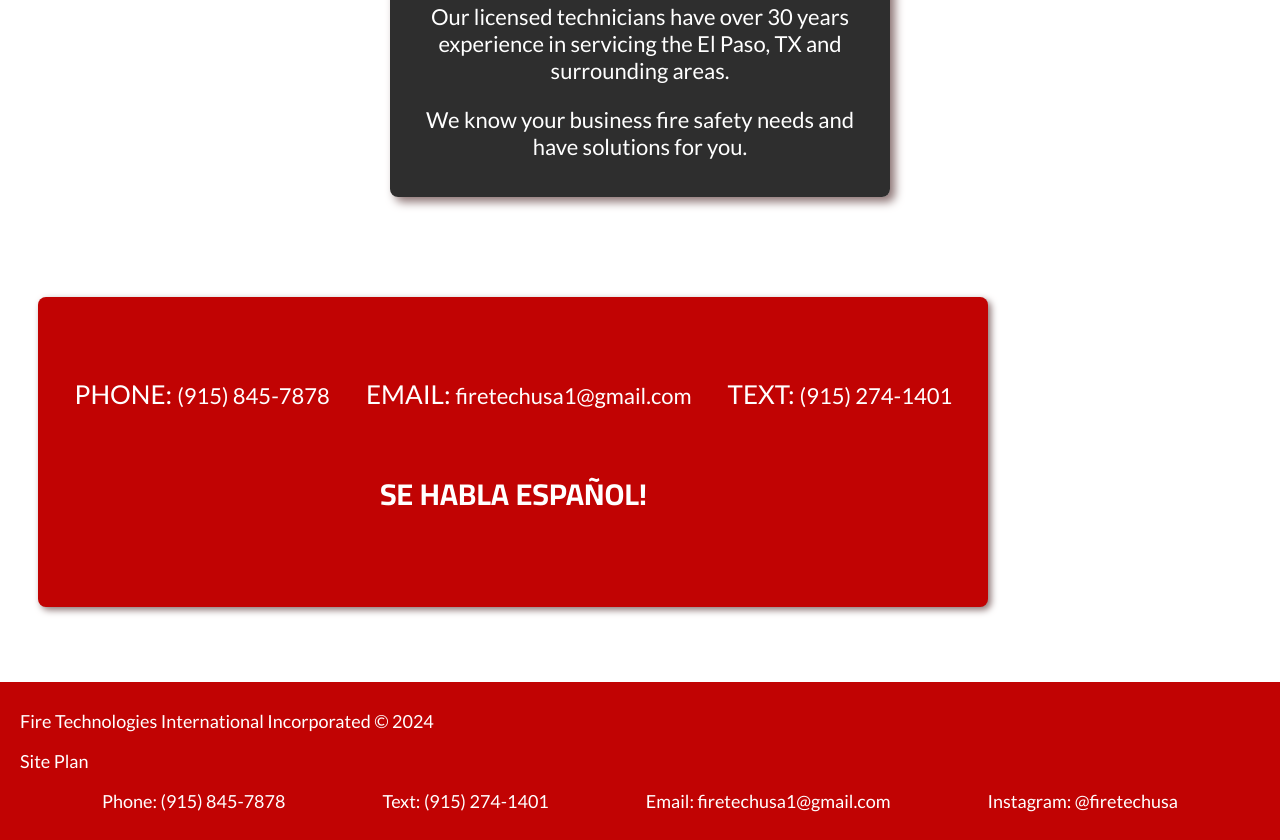
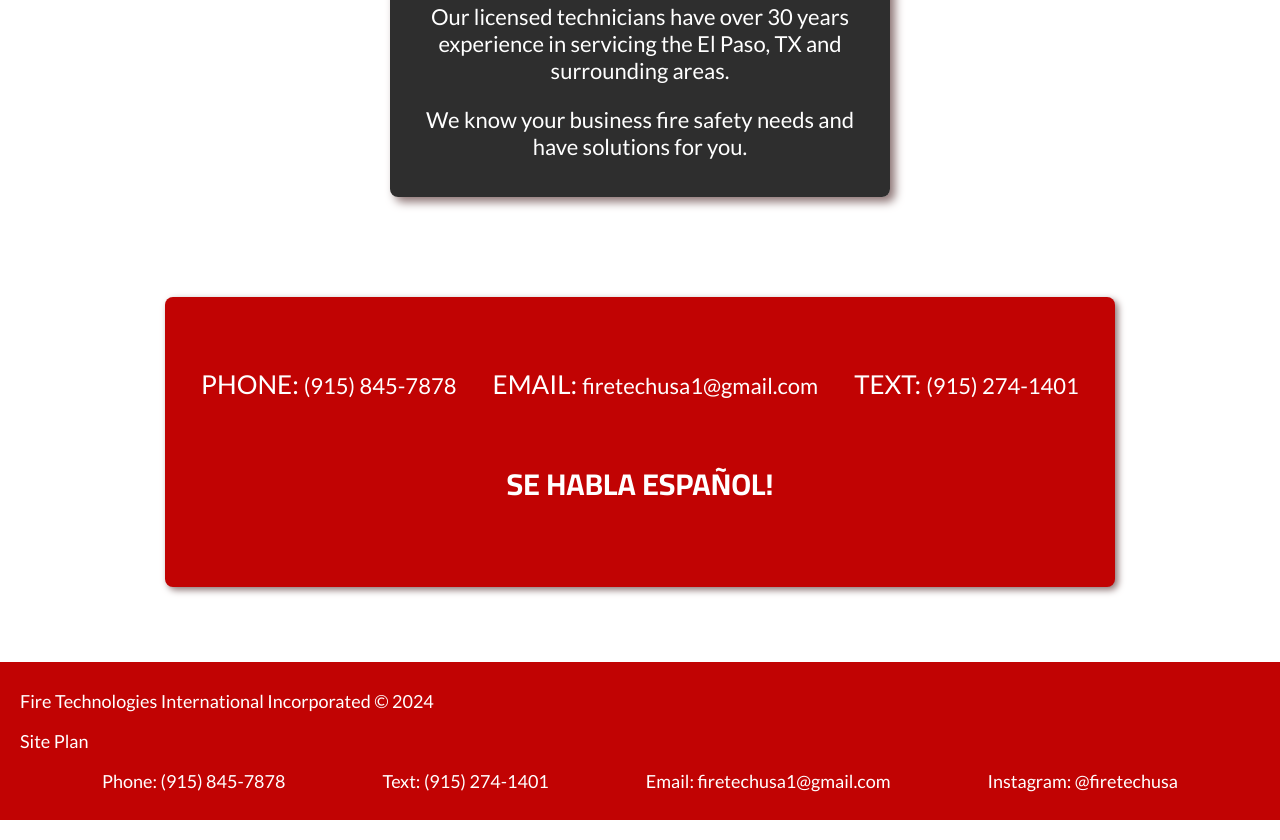
Before and after one commit to lisayinr/wdd130, a plain HTML site: page firetech/index.html in a window 1280 px wide. Shown: the part 1502-2342 px from the top of the page. Drawn offline with Linux system fonts and the light colour scheme.

Commit message:
changed contact box

```diff
--- a/firetech/styles/firetech-styles.css
+++ b/firetech/styles/firetech-styles.css
@@ -87,9 +87,9 @@ header {
     background-color: #C10303;
     color: #ffffff;
     text-align: center;
-    margin: 0 3% 75px;
+    margin: 0px auto 75px ;
     max-width: 950px;
-    padding: 55px 0px 55px 0px;
+    padding: 45px 0px 45px 0px;
     font-size: 26px;
     font-family: Cairo, Verdana, sans-serif;
     border-radius: 8px;
@@ -313,6 +313,7 @@ ul{
     #contact-box {
         font-size: 18px;
         padding: 30px 0px 30px 0px;
+        margin: 0px 3% 65px 3%;
     }
     #together a {
         font-size: 16px;
```
